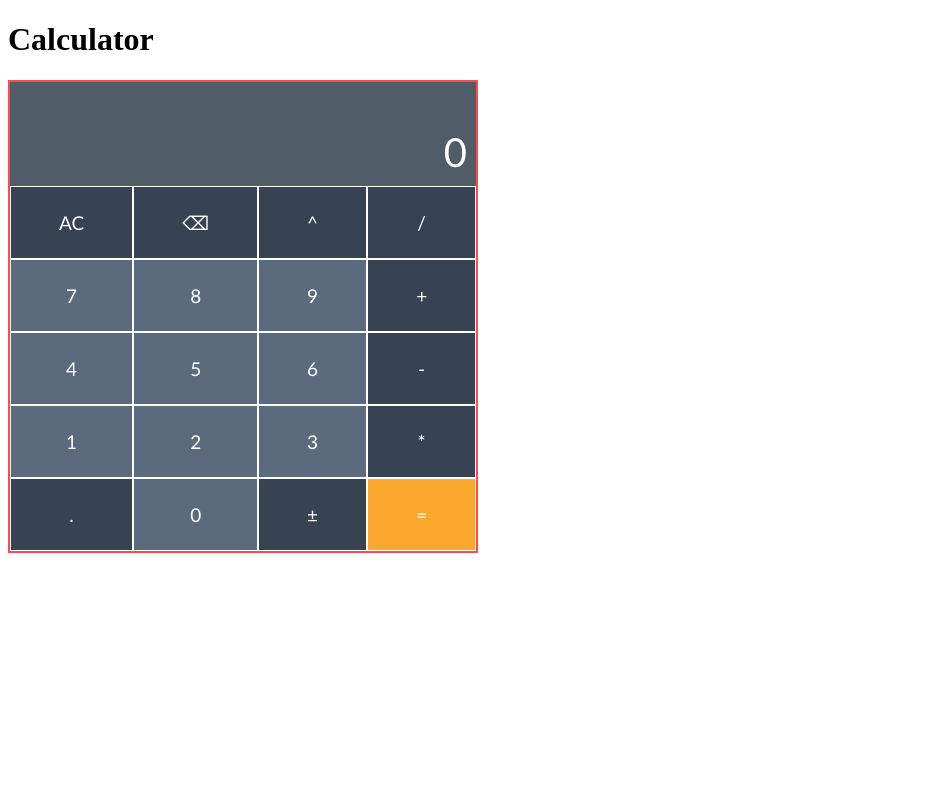
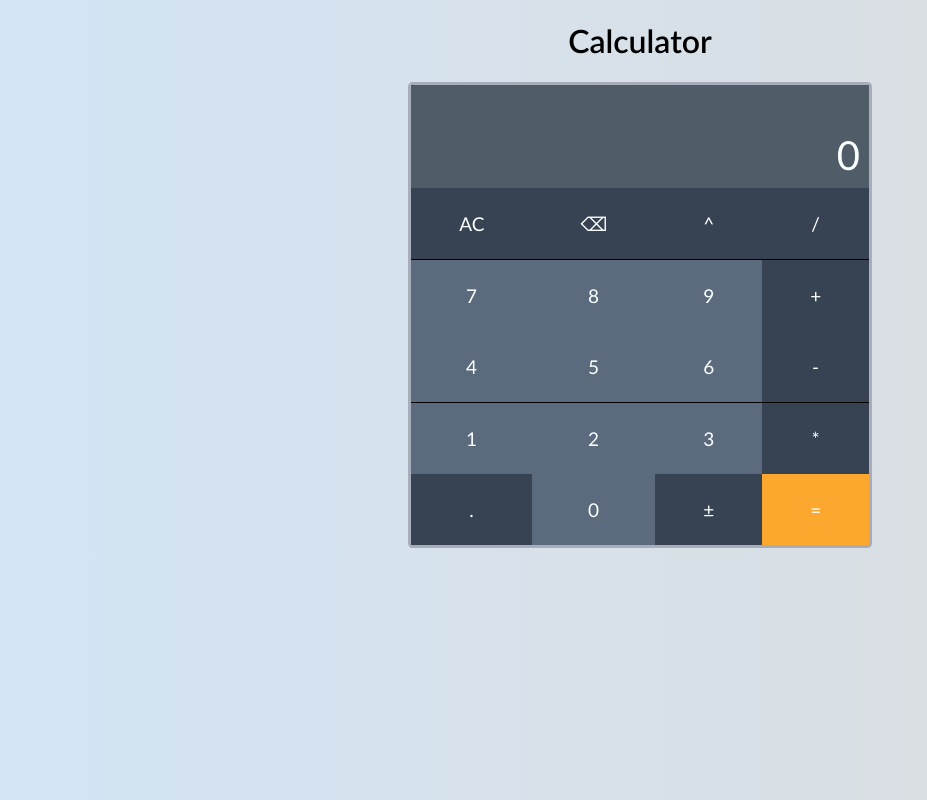
Before and after one commit to Yuris2/Simple-Calculator, a plain HTML site: page index.html in a window 1280 px wide. Shown: the whole page, without its empty margins (0-927 px from the left). Drawn offline with Linux system fonts and the light colour scheme.

Commit message:
Just some styling

```diff
--- a/script.js
+++ b/script.js
@@ -37,7 +37,6 @@ const operate = (num1, operator, num2) => {
 let firstNumber = "";
 let eqoperator;
 let operatorHit = false
-let prevOperator = "" //for effects
 let secondNumber = "";
 let clearScreen = false
 let chainOperation = [0, false] //number of times operated, was equals hit
@@ -47,7 +46,6 @@ const resetCalc = () => {
     firstNumber = ""
     eqoperator = null
     operatorHit = false
-    prevOperator = ""
     clearScreen = false
     secondNumber = "";
     chainOperation = [0, false]
@@ -92,15 +90,6 @@ operators.forEach(operator => {
     operator.addEventListener('click', () => {
         operatorHit = true
         chainOperation[0] += 1
-        if (prevOperator != operator.id) {
-            operator.style.filter = "brightness(0.6)"
-            let resetHover = document.getElementById(prevOperator)
-            console.log(resetHover)
-            prevOperator = operator.id
-            console.log(prevOperator)
-        }
-
-
         if (chainOperation[0] > 1) { //if equals sign has not been hit
             solve()
         }
--- a/style.css
+++ b/style.css
@@ -8,11 +8,8 @@ Color Palette :
 #5B6A7D Num Buttons
 #505C68 Screen
 */
-
-
-
 body {
-
+    background: linear-gradient(to right, #D4E5F6,#DADCDB )
 }
 
 @font-face {
@@ -28,14 +25,23 @@ body {
     src: url(fonts/Lato-Semibold.ttf)
 }
 main {
-    border: 2px solid #fe4a49;
+    margin:auto;
+    border: 3px solid #A7ADBB;
+    border-radius: 1%;
     max-width: min-content;
+    background-color: black;
+}
+
+h1 {
+    text-align: center;
+    font-family: lato-bold;
 }
 
 .screen {
     background-color: #505C68;
     padding-top: 10%;
     padding-bottom:2%;
+    border-top-left-radius: 1%;
 }
 
 #input {
@@ -47,11 +53,12 @@ main {
 }
 
 button {
+    margin:0.21%;
     background-color: #5B6A7D;
     font-family:lato;
     color:#FBFFFF;
     font-size: 19px;
-	border: 1px solid ;
+	border: 0px solid ;
 	padding: 1.5rem 3rem;
 	cursor: pointer
 }
```
